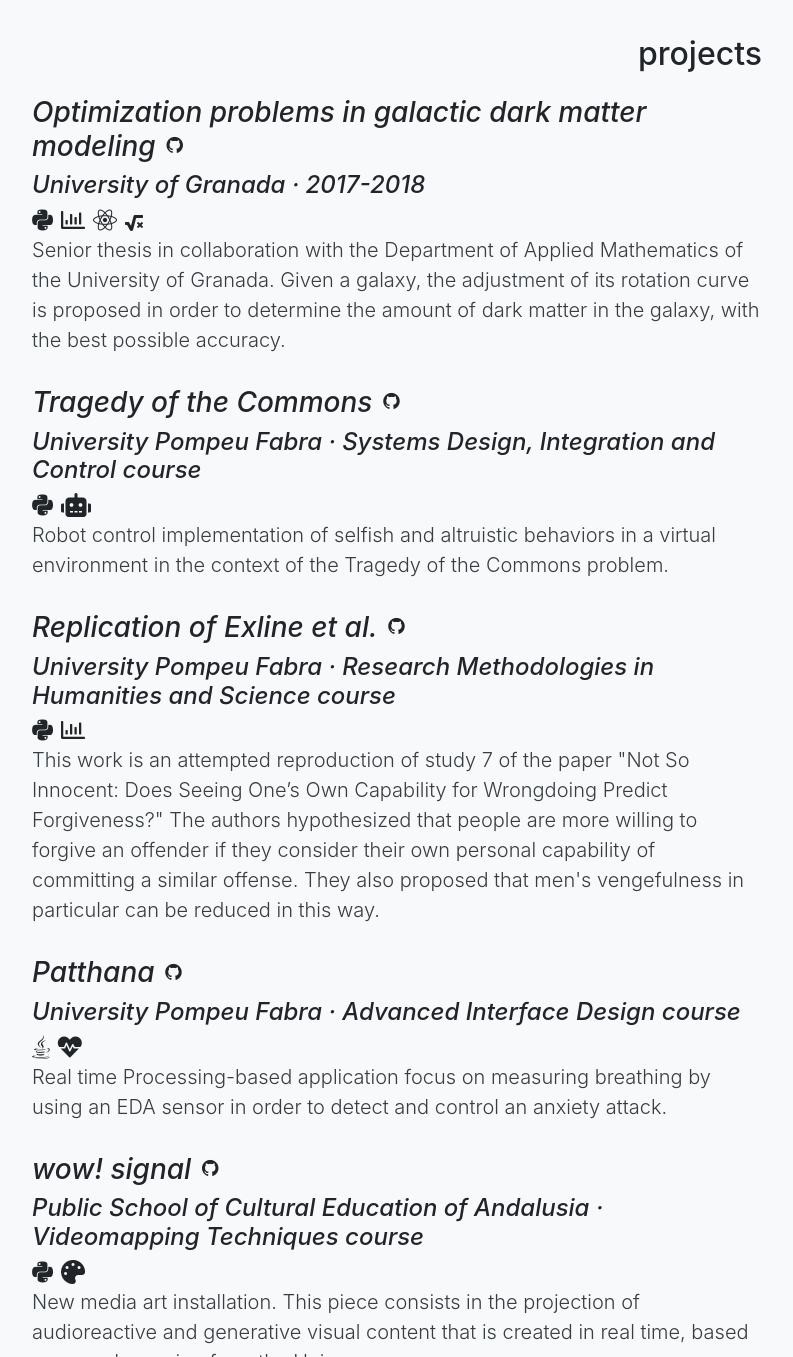
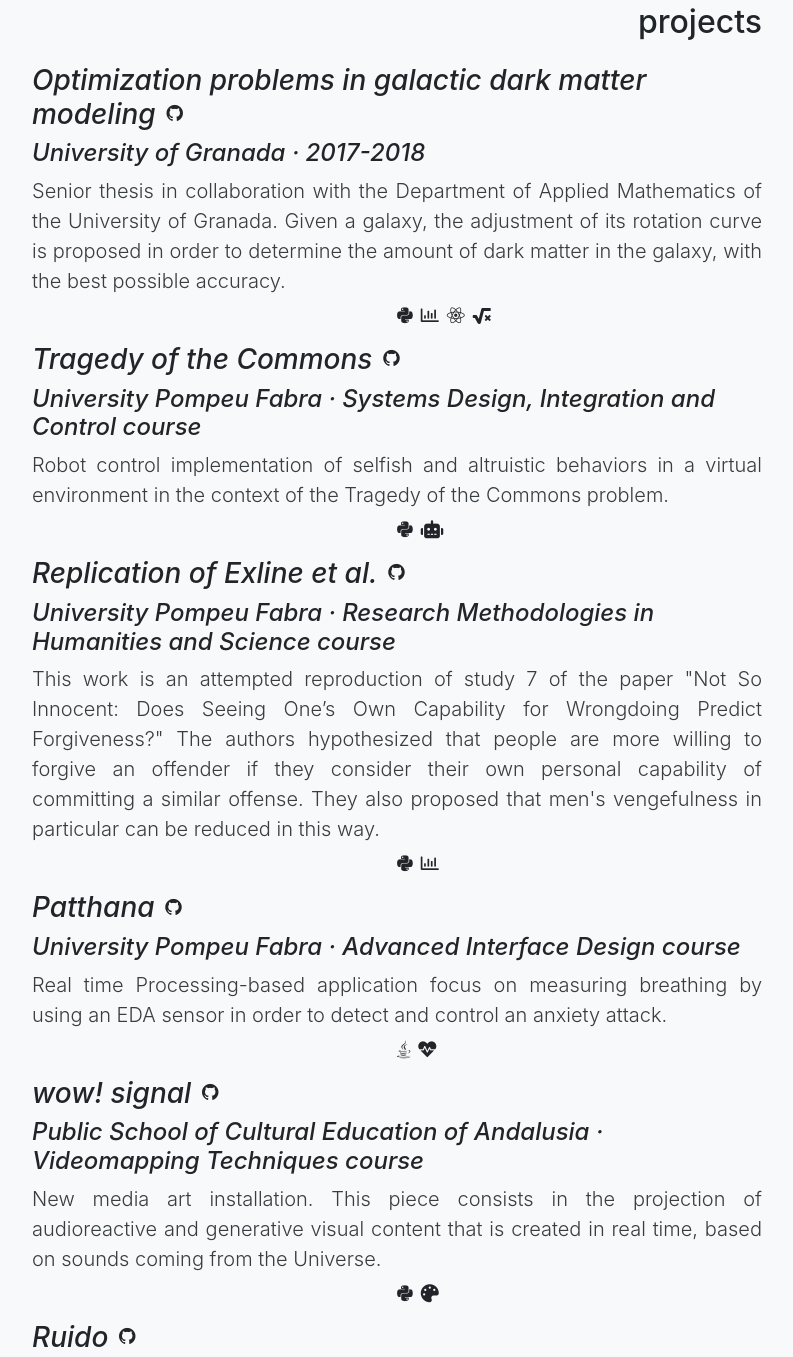
Before and after one commit to ealmenzar/ealmenzar.github.io, a website with bundled scripts: page index.html in a window 1280 px wide. Shown: the part 1328-2685 px from the top of the page, without its empty margins (243-1036 px from the left). Built offline with nearby package versions, Linux system fonts and the light colour scheme.

Commit message:
Customize icons

```diff
--- a/css/scrolling-nav.css
+++ b/css/scrolling-nav.css
@@ -41,6 +41,8 @@
     font-size: 0.9rem;
     font-weight: 400;
     color: #383d41;
+    margin-bottom: .5rem;
+    text-align: justify;
 }
 .btn-github {
     margin-left: .5rem
@@ -49,8 +51,13 @@
     text-align: right;
 }
 .fa-python, .fa-chart-bar, .fa-robot, .fa-java, .fa-react, .fa-palette, .fa-heartbeat {
-    font-size: x-large;
+    font-size: large;
     margin-right: .5rem;
+}
+
+.project-icons {
+    margin-left: 50%;
+    margin-bottom: 1rem;
 }
 
 /* FOOTER */
--- a/index.html
+++ b/index.html
@@ -89,39 +89,39 @@
             <span class="fa fa-github"></span>
           </a></h3>
           <h4>University of Granada · 2017-2018</h4>
-          <i class="fab fa-python"></i><i class="far fa-chart-bar"></i><i class="fab fa-react"></i></i><i class="fas fa-square-root-alt"></i>
           <p class="lead">Senior thesis in collaboration with the Department of Applied Mathematics of the University of Granada. Given a galaxy, the adjustment of its rotation curve is proposed in order to determine the amount of dark matter in the galaxy, with the best possible accuracy.</p>
+          <span class="project-icons"><i class="fab fa-python"></i><i class="far fa-chart-bar"></i><i class="fab fa-react"></i></i><i class="fas fa-square-root-alt"></i></span>
 
           <h3>Tragedy of the Commons<a class="btn btn-social-icon btn-xs btn-github" href="https://github.com/ealmenzar/SDIC/blob/master/final_project/Tragedy_Commons_Notebook.ipynb">
               <span class="fa fa-github"></span>
             </a></h3>
           <h4>University Pompeu Fabra · Systems Design, Integration and Control course</h4>
-          <i class="fab fa-python"></i><i class="fas fa-robot"></i>
           <p class="lead">Robot control implementation of selfish and altruistic behaviors in a virtual environment in the context of the Tragedy of the Commons problem.</p>
+          <span class="project-icons"><i class="fab fa-python"></i><i class="fas fa-robot"></i></span>
 
           <h3>Replication of Exline et al.<a class="btn btn-social-icon btn-xs btn-github" href="https://github.com/ealmenzar/RMHS"><span class="fa fa-github"></span></a></h3>
           <h4>University Pompeu Fabra · Research Methodologies in Humanities and Science course</h4>
-          <i class="fab fa-python"></i><i class="far fa-chart-bar"></i>
           <p class="lead">This work is an attempted reproduction of study 7 of the paper "Not So Innocent: Does Seeing One’s Own Capability for Wrongdoing Predict Forgiveness?" The authors hypothesized that people are more willing to forgive an offender if they consider their own personal capability of committing a similar offense. They also proposed that men's vengefulness in particular can be reduced in this way.</p>
+          <span class="project-icons"><i class="fab fa-python"></i><i class="far fa-chart-bar"></i></span>
 
           <h3>Patthana<a class="btn btn-social-icon btn-xs btn-github" href="https://github.com/ealmenzar/EDAsignal-Processing">
               <span class="fa fa-github"></span>
             </a></h3>
           <h4>University Pompeu Fabra · Advanced Interface Design course</h4>
-          <i class="fab fa-java"></i><i class="fas fa-heartbeat"></i>
           <p class="lead">Real time Processing-based application focus on measuring breathing by using an EDA sensor in order to detect and control an anxiety attack.</p>
+          <span class="project-icons"><i class="fab fa-java"></i><i class="fas fa-heartbeat"></i></span>
 
           <h3>wow! signal<a class="btn btn-social-icon btn-xs btn-github" href="https://github.com/ealmenzar/wowsignal/blob/master/portfolio_wowsignal_EN.pdf">
                 <span class="fa fa-github"></span>
             </a></h3>
           <h4>Public School of Cultural Education of Andalusia · Videomapping Techniques course</h4>
-          <i class="fab fa-python"></i><i class="fas fa-palette"></i>
           <p class="lead">New media art installation. This piece consists in the projection of audioreactive and generative visual content that is created in real time, based on sounds coming from the Universe.</p>
+          <span class="project-icons"><i class="fab fa-python"></i><i class="fas fa-palette"></i></span>
 
           <h3>Ruido<a class="btn btn-social-icon btn-xs btn-github" href="https://github.com/ealmenzar/ETOPIA/blob/master/ruido_EN.pdf"><span class="fa fa-github"></span></a></h3>
           <h4>Etopia - Art and Technology Center of Zaragoza · Media Facade Academy</h4>
-          <i class="fab fa-python"></i><i class="fas fa-palette"></i>
           <p class="lead">This piece shows the deformation of a digital form according to the noise of a keyboard. It was developed in Etopia, an academy aimed at artists, professionals or students related to audiovisual forms</p>
+          <span class="project-icons"><i class="fab fa-python"></i><i class="fas fa-palette"></i></span>
           <ul>
             <li>Clickable nav links that smooth scroll to page sections</li>
             <li>Responsive behavior when clicking nav links perfect for a one page website</li>
```
